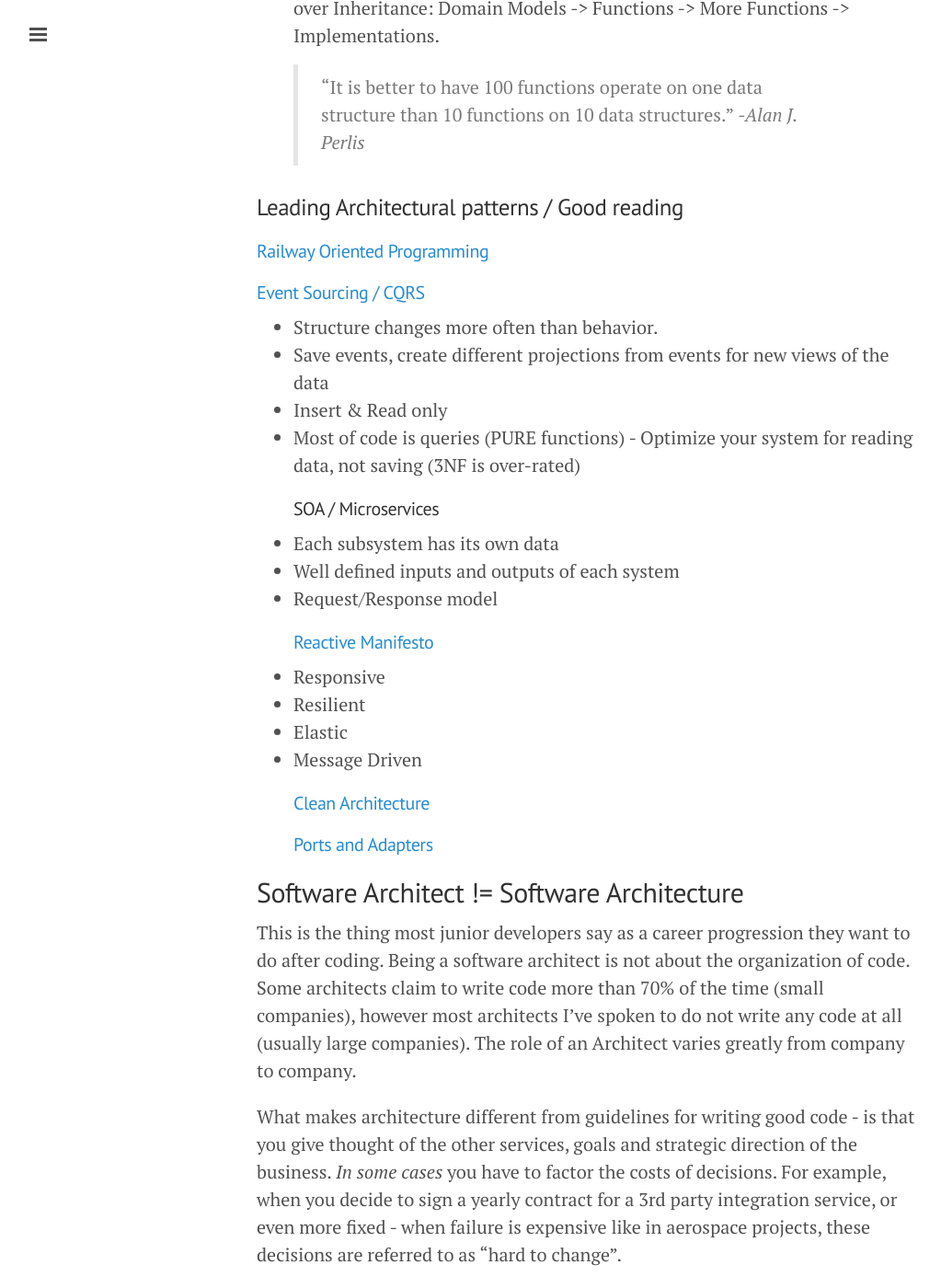
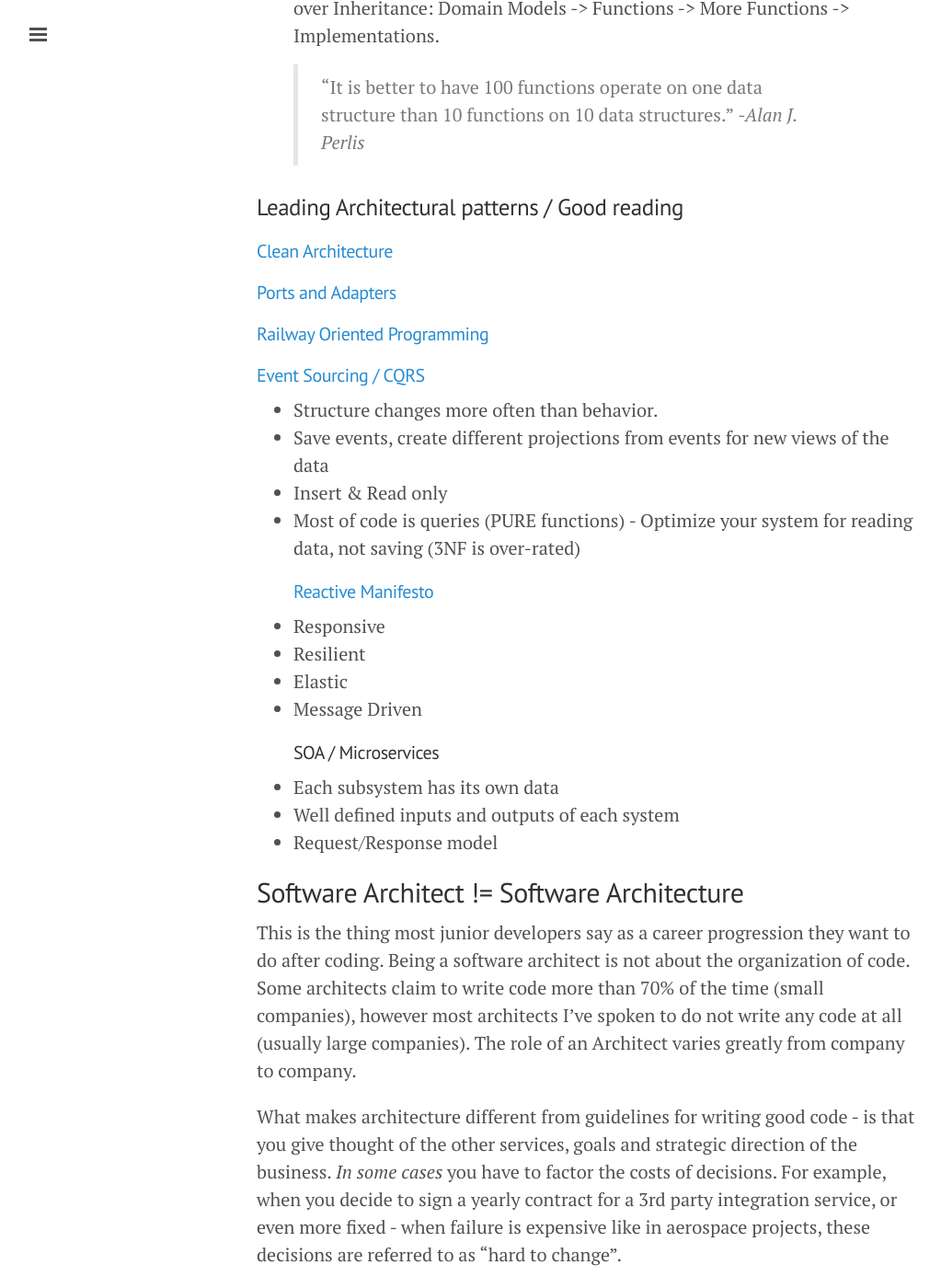
Before and after one commit to ideaflare/ideaflare.github.io, a Jekyll site: the page built from _posts/2017-06-19-architecture.markdown, in a window 1280 px wide and 1400 px high, scrolled down 1367 px. Shown: the whole window at 92% size, without its empty margins (1-1024 px from the left). Built offline with Jekyll 4.4.1, drawn with Linux system fonts in a browser that asks for light colours; comment, search, counter and statistics services are not loaded.

```diff
--- a/_posts/2017-06-19-architecture.markdown
+++ b/_posts/2017-06-19-architecture.markdown
@@ -30,23 +30,24 @@ Qualities of good code also apply to the bigger picture. Software architecture i
 
 ### Leading Architectural patterns / Good reading
 
+#### [Clean Architecture](https://8thlight.com/blog/uncle-bob/2012/08/13/the-clean-architecture.html)
+#### [Ports and Adapters](http://blog.ploeh.dk/2016/03/18/functional-architecture-is-ports-and-adapters/)
 #### [Railway Oriented Programming](https://fsharpforfunandprofit.com/rop/)
+
 #### [Event Sourcing / CQRS](http://cqrs.nu/Faq)
  * Structure changes more often than behavior.
  * Save events, create different projections from events for new views of the data
  * Insert &amp; Read only
  * Most of code is queries (PURE functions) - Optimize your system for reading data, not saving (3NF is over-rated)
-#### SOA / Microservices
- * Each subsystem has its own data
- * Well defined inputs and outputs of each system
- * Request/Response model
 #### [Reactive Manifesto](http://www.reactivemanifesto.org/)
  * Responsive
  * Resilient
  * Elastic
  * Message Driven
-#### [Clean Architecture](https://8thlight.com/blog/uncle-bob/2012/08/13/the-clean-architecture.html)
-#### [Ports and Adapters](http://blog.ploeh.dk/2016/03/18/functional-architecture-is-ports-and-adapters/)
+#### SOA / Microservices
+ * Each subsystem has its own data
+ * Well defined inputs and outputs of each system
+ * Request/Response model
 
 ## Software Architect != Software Architecture
 
```
